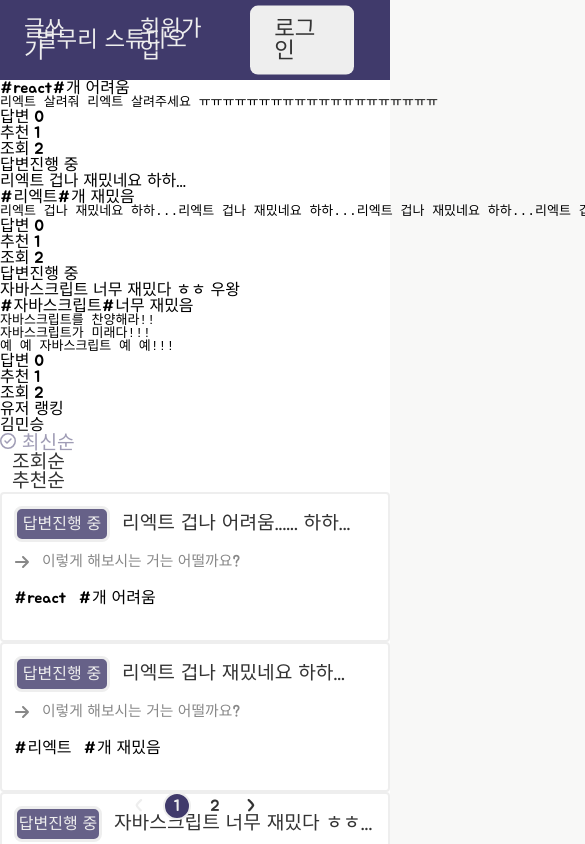
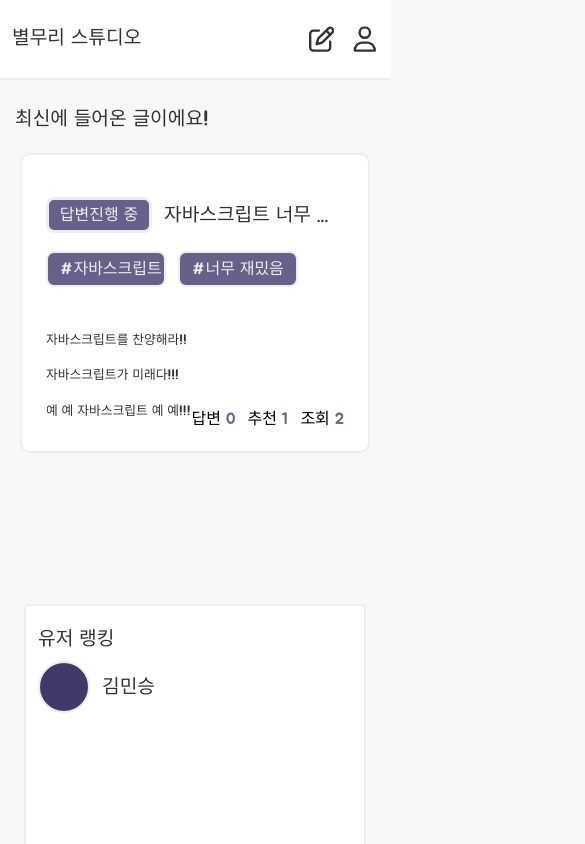
Before and after one commit to helloworld442/code-review-mono-repo, a React (Vite) app: page / in a window 390 px wide. Shown: the top 844 px of the page, 585 px wide, since content can reach past the window. Built offline with nearby package versions, Linux system fonts and the light colour scheme; data requests are answered from the project's data file.

Commit message:
feat : feat review site mobile version by media query #70

```diff
--- a/src/component/review/review-banner/ReviewBanner.scss
+++ b/src/component/review/review-banner/ReviewBanner.scss
@@ -1,6 +1,5 @@
 @import "../../../utils/mixin";
 
-@include desktop {
 .review-banner {
   width: 100%;
   height: 500px;
@@ -112,38 +111,15 @@
     color: rgb(64, 58, 107, 0.8);
   }
 }
-}
-
-/*
-  모바일 버전
-
-*/
 
 @include tablet {
-  .review-banner {
-    width: 100%;
-    height: 500px;
-    background: #f8f8f7;
-    overflow: overlay;
-  }
-
   .review-banner-title {
     width: 700px;
-    padding-top: 30px;
-    margin: 0 auto;
-    font-size: 2rem;
-    font-weight: bold;
-    color: #333;
   }
 
   .review-banner-list {
     width: 768px;
     height: 300px;
-    margin: 0 auto;
-    display: flex;
-    justify-content: center;
-    align-items: flex-start;
-    gap: 36px;
   }
 
   .review-banner-item {
@@ -151,16 +127,52 @@
     min-width: 350px;
     max-width: 350px;
     height: 300px;
-    padding: 24px;
-    margin-top: 24px;
-    box-sizing: border-box;
-    border: 2px solid #eee;
-    border-radius: 10px;
-    background: #fff;
-    cursor: pointer;
-    transition: all 0.8s ease-in-out;
 
-    &:last-child {
+    &:nth-child(2) {
+      display: none;
+    }
+  }
+  .banner-item-content {
+    margin-top: 12px;
+  }
+
+  .banner-item-title {
+    h2 {
+      font-size: 1.4rem;
+    }
+  }
+
+  .banner-item-id {
+    font-size: 0.8rem;
+  }
+
+  .banner-item-content {
+    font-size: 0.8rem;
+  }
+}
+
+@include mobile {
+  .review-banner-title {
+    width: 360px;
+    font-size: 1.2rem;
+  }
+
+  .review-banner-list {
+    width: 360px;
+    height: 200px;
+  }
+
+  .review-banner-item {
+    position: relative;
+    min-width: 350px;
+    max-width: 350px;
+    height: 300px;
+
+    &:nth-child(1) {
+      display: none;
+    }
+
+    &:nth-child(2) {
       display: none;
     }
   }
@@ -172,63 +184,16 @@
     align-items: center;
 
     h2 {
-      font-size: 1.4rem;
-      font-weight: bold;
-      color: #333;
-      white-space: nowrap;
-      overflow: hidden;
-      text-overflow: ellipsis;
-
-      &:hover {
-        color: rgb(64, 58, 107, 0.5);
-      }
+      font-size: 1.2rem;
     }
   }
 
   .banner-item-id {
-    width: 100px;
+    width: 80px;
     height: 30px;
-    margin-right: 12px;
-    border: 3px solid #eee;
-    border-radius: 8px;
-    font-size: 0.8rem;
-    font-weight: bold;
-    color: #eee;
-    background: rgb(64, 58, 107, 0.8);
-    display: flex;
-    justify-content: center;
-    align-items: center;
-  }
-
-  .banner-item-tags {
-    margin: 18px 0;
-    display: flex;
-    justify-content: flex-start;
-    gap: 12px;
   }
 
   .banner-item-content {
-    width: 100%;
-    margin-top: 36px;
     font-size: 0.8rem;
-    font-weight: bold;
-    font-family: "Jua", sans-serif;
-    color: #333;
-    line-height: 1.5rem;
-    white-space: pre-wrap;
-    overflow: hidden;
-    text-overflow: ellipsis;
-  }
-
-  .banner-item-info {
-    position: absolute;
-    bottom: 24px;
-    right: 24px;
-    display: flex;
-    gap: 12px;
-
-    span {
-      color: rgb(64, 58, 107, 0.8);
   }
 }
-}
--- a/src/component/review/review-head/ReviewHead.scss
+++ b/src/component/review/review-head/ReviewHead.scss
@@ -14,12 +14,12 @@
 
 @include tablet {
   .review-head {
-    max-width: 768px;
+    width: 100%;
     padding: 12px 0;
     margin: 0 auto;
     box-sizing: border-box;
     display: flex;
-    justify-content: flex-start;
+    justify-content: center;
     align-items: center;
   }
 }
@@ -44,3 +44,36 @@
     height: 1rem;
   }
 }
+
+@include mobile {
+  .review-head {
+    width: 100%;
+    padding: 12px 0;
+    margin: 0 auto;
+    box-sizing: border-box;
+    display: flex;
+    justify-content: center;
+    align-items: center;
+  }
+}
+
+.review-head-title {
+  font-size: 1.2rem;
+  font-weight: bold;
+  color: #333;
+  cursor: pointer;
+
+  & + & {
+    margin-left: 12px;
+  }
+
+  &.active {
+    color: rgb(64, 58, 107, 0.5);
+    fill: rgb(64, 58, 107, 0.5);
+  }
+
+  #check-icon {
+    width: 1rem;
+    height: 1rem;
+  }
+}
--- a/src/component/review/review-list/ReviewItem.scss
+++ b/src/component/review/review-list/ReviewItem.scss
@@ -1,3 +1,5 @@
+@import "../../../utils/mixin";
+
 .review-item {
   position: relative;
   width: 100%;
@@ -22,7 +24,8 @@
   align-items: center;
 
   .review-item-id {
-    width: 90px;
+    min-width: 90px;
+    max-width: 90px;
     height: 30px;
     margin-right: 12px;
     border: 3px solid #eee;
@@ -73,3 +76,9 @@
   justify-content: flex-start;
   gap: 12px;
 }
+
+@include mobile {
+  .review-item-id {
+    font-size: 0.4rem;
+  }
+}
--- a/src/component/review/review-list/ReviewList.scss
+++ b/src/component/review/review-list/ReviewList.scss
@@ -21,7 +21,7 @@
 @include tablet {
   .review-list {
     position: relative;
-    width: 768px;
+    width: 100%;
     min-height: 698px;
     padding: 100px 24px;
     margin: 0 auto;
@@ -30,8 +30,25 @@
     border-radius: 4px;
     background: #fff;
     display: grid;
-    grid-template-columns: repeat(1, 1fr);
+    grid-template-columns: repeat(1, 100%);
     grid-auto-rows: 150px;
     grid-gap: 20px;
   }
 }
+@include mobile {
+  .review-list {
+    position: relative;
+    width: 100%;
+    min-height: 698px;
+    padding: 100px 24px;
+    margin: 0 auto;
+    box-sizing: border-box;
+    border: 2px solid #eee;
+    border-radius: 4px;
+    background: #fff;
+    display: grid;
+    grid-template-columns: repeat(1, 100%);
+    grid-auto-rows: 150px;
+    grid-gap: 20px;
+  }
+}
--- a/src/component/review/review-rank/ReviewRank.scss
+++ b/src/component/review/review-rank/ReviewRank.scss
@@ -1,17 +1,4 @@
 @import "../../../utils/mixin";
-
-@include desktop {
-  .review-rank {
-    position: absolute;
-    top: 624px;
-    left: 16px;
-    width: 242px;
-    padding: 12px;
-    box-sizing: border-box;
-    border: 2px solid #eee;
-    border-radius: 4px;
-    background: #fff;
-  }
 
 .review-rank-title {
   margin: 12px 0;
@@ -42,6 +29,19 @@
     background: #403a6b;
   }
 }
+
+@include desktop {
+  .review-rank {
+    position: absolute;
+    top: 624px;
+    left: 16px;
+    width: 242px;
+    padding: 12px;
+    box-sizing: border-box;
+    border: 2px solid #eee;
+    border-radius: 4px;
+    background: #fff;
+  }
 }
 
 @include tablet {
@@ -55,32 +55,39 @@
   }
 
   .review-rank-title {
-    margin: 12px 0;
     font-size: 1.6rem;
-    font-weight: bold;
-    color: #333;
-  }
-
-  .review-rank-list {
-    width: 100%;
-    height: 500px;
   }
 
   .review-rank-item {
-    display: flex;
-    justify-content: flex-start;
-    align-items: center;
     font-size: 1.6rem;
-    font-weight: bold;
-    color: #333;
 
     .rank-item-profile {
       width: 64px;
       height: 64px;
-      margin-right: 12px;
-      border: 2px solid #eee;
-      border-radius: 100%;
-      background: #403a6b;
     }
   }
 }
+
+@include mobile {
+  .review-rank {
+    width: calc(100% - 48px);
+    padding: 12px;
+    box-sizing: border-box;
+    border: 2px solid #eee;
+    border-radius: 4px;
+    background: #fff;
+  }
+
+  .review-rank-title {
+    font-size: 1.2rem;
+  }
+
+  .review-rank-item {
+    font-size: 1.2rem;
+
+    .rank-item-profile {
+      width: 48px;
+      height: 48px;
+    }
+  }
+}
--- a/src/component/review/review-template/ReviewTemplate.scss
+++ b/src/component/review/review-template/ReviewTemplate.scss
@@ -23,3 +23,17 @@
     gap: 24px;
   }
 }
+
+@include mobile {
+  .review-template {
+    position: relative;
+    width: 100%;
+    min-height: 650px;
+    padding-top: 80px;
+    background: #f8f8f7;
+    display: flex;
+    flex-direction: column;
+    align-items: center;
+    gap: 24px;
+  }
+}
--- a/src/component/ui/footer/Footer.scss
+++ b/src/component/ui/footer/Footer.scss
@@ -1,3 +1,5 @@
+@import "../../../utils/mixin";
+
 .footer {
   width: 100%;
   padding: 24px;
@@ -10,3 +12,9 @@
   background: #fff;
   text-align: center;
 }
+
+@include mobile {
+  .footer {
+    font-size: 0.6rem;
+  }
+}
--- a/src/component/ui/header/Header.jsx
+++ b/src/component/ui/header/Header.jsx
@@ -1,6 +1,8 @@
 import { useEffect, useState } from "react";
 import "./Header.scss";
 import classNames from "classnames";
+import { ReactComponent as User } from "../../../assets/user-regular.svg";
+import { ReactComponent as Write } from "../../../assets/pen-to-square-regular.svg";
 
 const Header = ({ isBackground }) => {
   const [scrollY, setScrollY] = useState(0);
@@ -24,7 +26,7 @@ const Header = ({ isBackground }) => {
           별무리 스튜디오
         </a>
 
-        {/* 헤더 매뉴 */}
+        {/* 헤더 매뉴 데스크 테블릿 버전*/}
         <ul className="header-menu">
           <li className="header-item">
             <a href="/write">글쓰기</a>
@@ -34,6 +36,19 @@ const Header = ({ isBackground }) => {
           </li>
           <li className="header-item login">
             <a>로그인</a>
+          </li>
+        </ul>
+
+        <ul className="header-mobile-menu">
+          <li className="header-mobile-item">
+            <a href="/write">
+              <Write />
+            </a>
+          </li>
+          <li className="header-mobile-item">
+            <a>
+              <User />
+            </a>
           </li>
         </ul>
       </nav>
--- a/src/component/ui/header/Header.scss
+++ b/src/component/ui/header/Header.scss
@@ -72,7 +72,10 @@
   }
 }
 
-@include desktop {
+.header-mobile-menu {
+  display: none;
+}
+
 .header-background {
   width: 100%;
   height: 550px;
@@ -82,18 +85,8 @@
   display: flex;
   justify-content: space-between;
   align-items: center;
-    display: none;
   transition: all 0.8s ease-in-out;
   z-index: 100;
-
-    &.isBackground {
-      display: flex;
-      opacity: 1;
-    }
-
-    &.hide {
-      opacity: 0;
-    }
 }
 
 .header-intro-main-title {
@@ -151,71 +144,28 @@
     transform: rotate(360deg);
   }
 }
-}
 
 @include tablet {
   .header-background {
-    width: 100%;
     height: 450px;
-    padding: 0 100px;
-    box-sizing: border-box;
-    background-color: #403a6b;
-    display: flex;
-    justify-content: space-between;
-    align-items: center;
-    display: none;
-    transition: all 0.8s ease-in-out;
-    z-index: 100;
-
-    &.isBackground {
-      display: flex;
-      opacity: 1;
-    }
-
-    &.hide {
-      opacity: 0;
-    }
   }
 
   .header-intro-main-title {
-    margin-bottom: 36px;
     font-size: 2.2rem;
-    font-weight: bold;
-    color: #eee;
-    -webkit-user-select: none;
-    -moz-user-select: none;
-    -ms-user-select: none;
-    user-select: none;
   }
 
   .header-intro-sub-title {
     font-size: 1.2rem;
-    font-weight: bold;
-    color: #eee;
-    -webkit-user-select: none;
-    -moz-user-select: none;
-    -ms-user-select: none;
-    user-select: none;
   }
 
   .header-plant-icons {
-    display: inline-block;
     width: 220px;
     height: 220px;
-    border: 3px solid #eee;
-    border-radius: 100%;
-    display: flex;
-    justify-content: center;
-    align-items: center;
-    transform-origin: 50% 50%;
-    animation: rotate_image 6s linear infinite;
   }
 
   #sun {
     width: 150px;
     height: 150px;
-    border-radius: 100%;
-    background: #ffff00;
   }
 
   #moon {
@@ -223,13 +173,62 @@
     top: -18px;
     width: 36px;
     height: 36px;
-    border-radius: 100%;
-    background: #777;
+  }
 }
 
-  @keyframes rotate_image {
-    100% {
-      transform: rotate(360deg);
+@include mobile {
+  .header-nav {
+    &.isBackground {
+      color: #333;
+      background: #fff;
+      border-bottom: 2px solid #eee;
+    }
+
+    .header-link {
+      left: 12px;
+      font-size: 1.2rem;
+    }
+
+    .header-menu {
+      display: none;
+    }
+
+    .header-mobile-menu {
+      position: absolute;
+      top: 50%;
+      right: 12px;
+      display: flex;
+      justify-content: space-between;
+      align-items: center;
+      transform: translateY(-50%);
+    }
+
+    .header-mobile-item {
+      display: inline-block;
+      width: 1.6rem;
+      height: 1.6rem;
+
+      svg {
+        width: 100%;
+        height: 100%;
+        fill: #333;
+      }
+
+      &:nth-child(1) {
+        margin-right: 18px;
       }
     }
   }
+
+  .header-background {
+    display: none;
+
+    &.isBackground {
+      display: none;
+    }
+  }
+
+  .header-plant-icons {
+    display: none;
+  }
+}
--- a/src/component/ui/tag/Tag.scss
+++ b/src/component/ui/tag/Tag.scss
@@ -1,6 +1,5 @@
 @import "../../../utils/mixin";
 
-@include desktop {
 .tag {
   max-width: 120px;
   max-height: 36px;
@@ -25,31 +24,14 @@
   font-weight: bold;
   color: #eee;
 }
-}
 
 @include tablet {
   .tag {
     max-width: 80px;
     max-height: 30px;
-    display: inline-block;
-    padding: 6px 8px;
-    box-sizing: border-box;
-    border: 2px solid #eee;
-    border-radius: 8px;
-    background: rgb(64, 58, 107, 0.8);
-    overflow: hidden;
-    text-overflow: ellipsis;
-    white-space: nowrap;
-    display: flex;
-    justify-content: center;
-    align-items: center;
   }
 
   .tag-title {
-    width: 100%;
-    height: 100%;
     font-size: 0.6rem;
-    font-weight: bold;
-    color: #eee;
   }
 }
```
Also changed, not shown: src/assets/pen-to-square-regular.svg (added), src/assets/user-regular.svg (added). Lines whose indentation alone changed are shown as unchanged.
